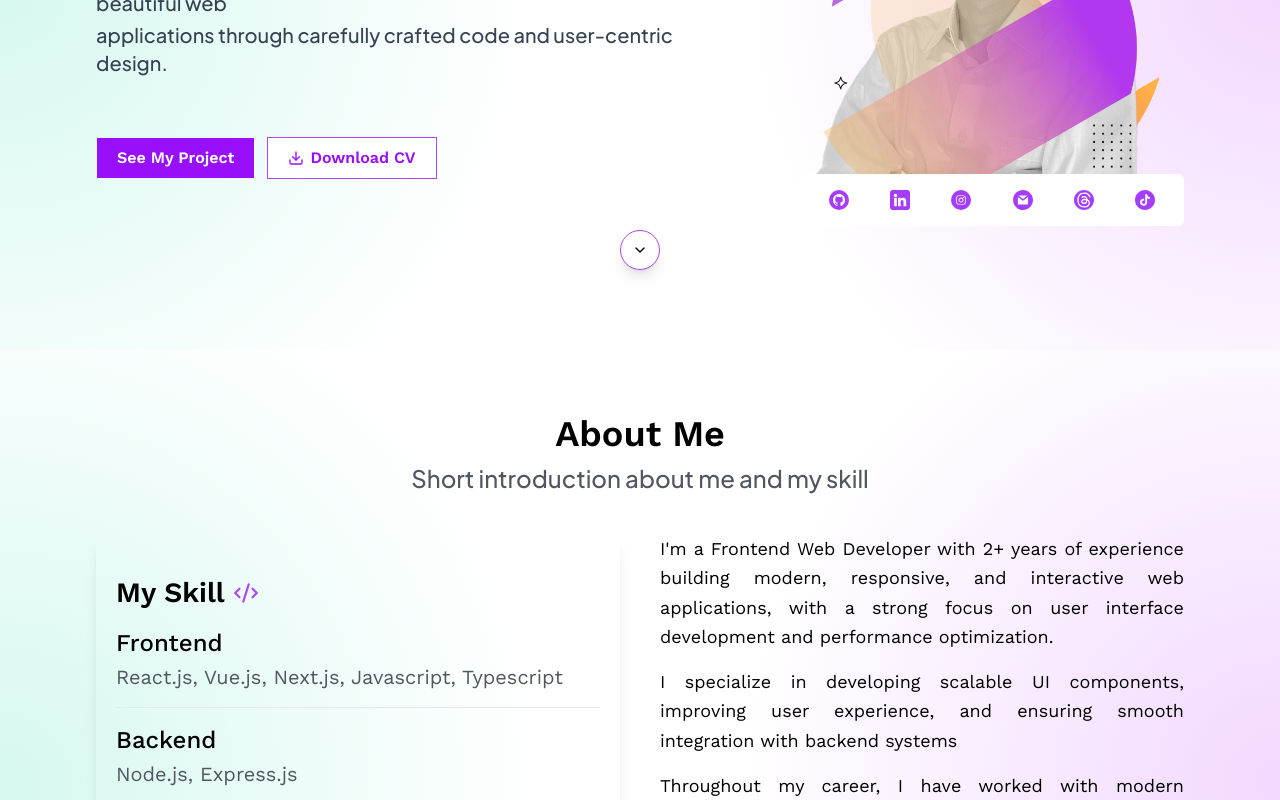
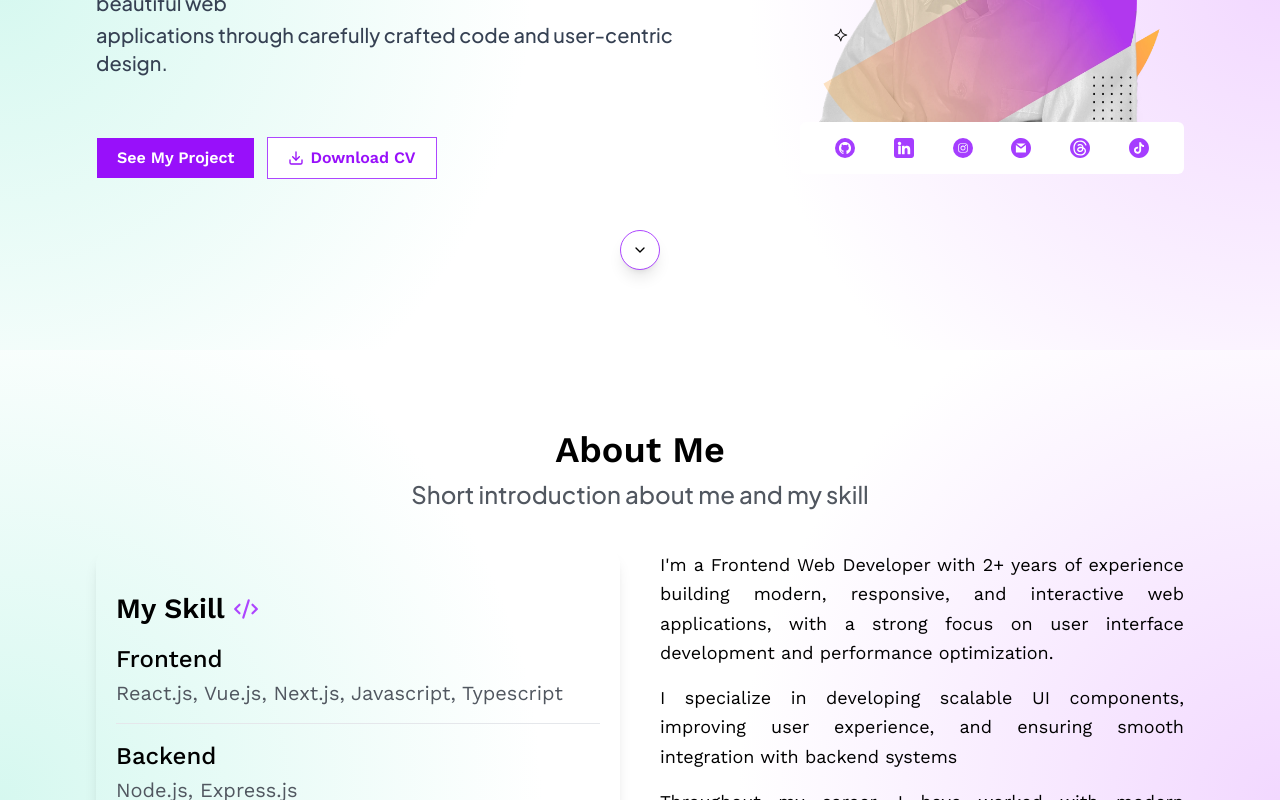
Before and after one commit to radenmasabdul/my-website, a Next.js app: page /en in a window 1280 px wide. Shown: the part 460-1260 px from the top of the page. Built offline with nearby package versions, Linux system fonts and the light colour scheme.

Commit message:
feat(layout): adjustment style layout

```diff
--- /dev/null
+++ b/components/features/Button.tsx
@@ -0,0 +1,80 @@
+"use client";
+
+import { Button } from "../ui/button";
+import { ChevronDown, Download, Phone } from "lucide-react";
+
+export function ButtonContact({ label }: { label: string }) {
+  return (
+    <Button
+      className="hidden lg:flex rounded-sm bg-purple-600 hover:opacity-80 p-5 text-sm transition whitespace-nowrap cursor-pointer"
+      onClick={() => window.open("https://wa.me/628988416727", "_blank")}
+    >
+      <Phone size={15} className="text-white" />
+      <span className="font-jakarta font-bold text-sm text-white">{label}</span>
+    </Button>
+  );
+}
+
+export function ButtonView({ label }: { label: string }) {
+  return (
+    <Button
+      className="rounded-none py-5 bg-purple-600 hover:opacity-80 px-5 transition cursor-pointer"
+      onClick={() =>
+        document
+          .getElementById("project")
+          ?.scrollIntoView({ behavior: "smooth" })
+      }
+    >
+      <span className="font-sans font-semibold text-xs md:text-sm lg:text-base text-white">
+        {label}
+      </span>
+    </Button>
+  );
+}
+
+export function ButtonDownload({ label }: { label: string }) {
+  const downloadCV = () => {
+    const link = document.createElement("a");
+    link.href = "/files/CV_ABDUL_RAHMAN_ALHAFIZH.pdf";
+    link.download = "CV_ABDUL_RAHMAN_ALHAFIZH.pdf";
+    link.click();
+  };
+
+  const downloadClass = `rounded-none py-5 border-purple-500 dark:border-purple-500 text-purple-500
+    hover:opacity-80 dark:hover:opacity-80 px-5 transition cursor-pointer`;
+
+  return (
+    <Button variant="outline" onClick={downloadCV} className={downloadClass}>
+      <Download size={15} className="text-purple-600 dark:text-white" />
+      <span className="font-sans font-semibold text-xs md:text-sm lg:text-base text-purple-600 dark:text-white">
+        {label}
+      </span>
+    </Button>
+  );
+}
+
+export function ButtonScrollDown() {
+  const chevronClass = `w-10 h-10 rounded-full flex items-center justify-center shadow-lg border-purple-500
+    bg-white dark:bg-[linear-gradient(135deg,#130428_0%,#251043_25%,#38126D_50%,#261045_75%,#190634_100%)]
+    hover:bg-purple-500 group transition cursor-pointer`;
+
+  return (
+    <div className="absolute bottom-3 md:bottom-40 lg:bottom-20 left-1/2 -translate-x-1/2 flex flex-col items-center gap-1">
+      <Button
+        variant="outline"
+        onClick={() =>
+          document
+            .getElementById("about")
+            ?.scrollIntoView({ behavior: "smooth" })
+        }
+        className={chevronClass}
+        aria-label="Scroll down"
+      >
+        <ChevronDown
+          size={20}
+          className="text-black dark:text-white group-hover:text-white transition"
+        />
+      </Button>
+    </div>
+  );
+}
--- /dev/null
+++ b/components/features/SocialBar.tsx
@@ -0,0 +1,49 @@
+import Image from "next/image";
+import Link from "next/link";
+import { StaticImageData } from "next/image";
+
+type SocialLink = {
+  href: string;
+  icon: StaticImageData | string;
+  alt: string;
+  external?: boolean;
+};
+
+type SocialBarProps = {
+  links: SocialLink[];
+  className?: string;
+  iconClassName?: string;
+  iconSize?: number;
+  withBackground?: boolean;
+};
+
+export default function SocialBar({
+  links,
+  className = "",
+  iconClassName = "",
+  iconSize = 20,
+  withBackground = true,
+}: SocialBarProps) {
+
+  const socialBarClass = `flex flex-row items-center justify-around p-4 w-full rounded-sm`
+  const bgClass = withBackground
+    ? `bg-white dark:bg-[linear-gradient(135deg,#130428_0%,#251043_25%,#38126D_50%,#261045_75%,#190634_100%)]`
+    : "";
+
+  return (
+    <div className={`${socialBarClass} ${bgClass} ${className}`}>
+      {links.map(({ href, icon, alt, external = true }) => (
+        <Link
+          key={alt}
+          href={href}
+          className={`hover:opacity-70 transition ${iconClassName}`}
+          {...(external
+            ? { target: "_blank", rel: "noopener noreferrer" }
+            : {})}
+        >
+          <Image src={icon} alt={alt} width={iconSize} height={iconSize} />
+        </Link>
+      ))}
+    </div>
+  );
+}
--- a/components/layout/Footer.tsx
+++ b/components/layout/Footer.tsx
@@ -1,15 +1,48 @@
 import { useTranslations } from "next-intl";
-import Image from "next/image";
-import Link from "next/link";
 import iconGithub from "@/public/icons/icon-github.svg";
 import iconInstagram from "@/public/icons/icon-instagram.svg";
 import iconLinkedIn from "@/public/icons/icon-linkedin.svg";
 import iconMail from "@/public/icons/icon-mail.svg";
 import iconThreads from "@/public/icons/icon-threads.svg";
 import iconTiktok from "@/public/icons/icon-tiktok.svg";
+import SocialBar from "../features/SocialBar";
 
 export default function Footer() {
   const t = useTranslations("footer");
+
+  const socialLinks = [
+    {
+      href: "https://github.com/radenmasabdul",
+      icon: iconGithub,
+      alt: "Github",
+    },
+    {
+      href: "https://linkedin.com/in/abdulrahmanalhafizh",
+      icon: iconLinkedIn,
+      alt: "LinkedIn",
+    },
+    {
+      href: "https://instagram.com/radenmasabdul",
+      icon: iconInstagram,
+      alt: "Instagram",
+    },
+    {
+      href: "mailto:abdul.tamsis@gmail.com",
+      icon: iconMail,
+      alt: "Mail",
+      external: false,
+    },
+    {
+      href: "https://threads.com/radenmasabdul",
+      icon: iconThreads,
+      alt: "Threads",
+    },
+    {
+      href: "https://tiktok.com/@sebariscode",
+      icon: iconTiktok,
+      alt: "TikTok",
+    },
+  ];
 
   const sectionClass = `footer-bg px-6 py-16 md:px-16 lg:px-20`;
   const headerClass = `flex flex-col justify-center items-center gap-2 mb-6 md:mb-10 text-black dark:text-white text-center
@@ -22,54 +55,12 @@ export default function Footer() {
         <p>{t("description")}</p>
       </div>
 
-      <div className="flex flex-row justify-center items-center gap-4">
-        <Link
-          href="https://github.com/radenmasabdul"
-          target="_blank"
-          rel="noopener noreferrer"
-          className="hover:opacity-70 transition"
-        >
-          <Image src={iconGithub} alt="Github" width={30} height={30} />
-        </Link>
-        <Link
-          href="https://linkedin.com/in/abdulrahmanalhafizh"
-          target="_blank"
-          rel="noopener noreferrer"
-          className="hover:opacity-70 transition"
-        >
-          <Image src={iconLinkedIn} alt="LinkedIn" width={30} height={30} />
-        </Link>
-        <Link
-          href="https://instagram.com/radenmasabdul"
-          target="_blank"
-          rel="noopener noreferrer"
-          className="hover:opacity-70 transition"
-        >
-          <Image src={iconInstagram} alt="Instagram" width={30} height={30} />
-        </Link>
-        <Link
-          href="mailto:abdul.tamsis@gmail.com"
-          className="hover:opacity-70 transition"
-        >
-          <Image src={iconMail} alt="Mail" width={30} height={30} />
-        </Link>
-        <Link
-          href="https://threads.com/radenmasabdul"
-          target="_blank"
-          rel="noopener noreferrer"
-          className="hover:opacity-70 transition"
-        >
-          <Image src={iconThreads} alt="Threads" width={30} height={30} />
-        </Link>
-        <Link
-          href="https://tiktok.com/@sebariscode"
-          target="_blank"
-          rel="noopener noreferrer"
-          className="hover:opacity-70 transition"
-        >
-          <Image src={iconTiktok} alt="TikTok" width={30} height={30} />
-        </Link>
-      </div>
+      <SocialBar
+        links={socialLinks}
+        iconSize={30}
+        withBackground={false}
+        className="justify-center w-auto gap-4"
+      />
     </section>
   );
 }
--- a/components/sections/AboutSection.tsx
+++ b/components/sections/AboutSection.tsx
@@ -43,7 +43,7 @@ export default function AboutSection() {
     t("description.paragraph-5"),
   ];
 
-  const sectionClass = `about-bg px-6 py-16 md:px-16 lg:px-24`;
+  const sectionClass = `about-bg px-6 py-4 lg:py-20 md:px-16 lg:px-24`;
   const headerClass = `flex flex-col justify-center items-center gap-2 mb-6 md:mb-10 text-black dark:text-white text-center`;
   const contentClass = `grid grid-cols-1 lg:grid-cols-2 gap-6 lg:gap-10 mx-auto`
   const cardClass = `w-full p-5 shadow-lg border-none rounded-xl order-2 lg:order-1 dark:bg-transparent`;
--- a/components/sections/ExperienceSection.tsx
+++ b/components/sections/ExperienceSection.tsx
@@ -4,7 +4,7 @@ import sisiImage from "@/public/images/image-sisi.svg";
 import igloImage from "@/public/images/image-iglo.svg";
 import jsdImage from "@/public/images/image-jsd.svg";
 import zicareImage from "@/public/images/image-zi.svg";
-import Download from "../features/Download";
+import { ButtonDownload } from "../features/Button";
 
 export default function ExperienceSection() {
   const t = useTranslations("experience");
@@ -16,7 +16,7 @@ export default function ExperienceSection() {
     { src: zicareImage, alt: "Zi.Care" },
   ];
 
-  const sectionClass = `experience-bg px-6 py-16 md:px-16 lg:px-24`;
+  const sectionClass = `experience-bg px-6 py-20 md:px-16 lg:px-24`;
   const headerClass = `flex flex-col justify-center items-center gap-2 mb-6 md:mb-10 text-black dark:text-white text-center`;
   const expClass = `w-full mx-auto rounded-2xl md:rounded-3xl px-4 py-6 md:px-10 md:py-10 shadow-xl
     bg-[linear-gradient(135deg,#130428_0%,#251043_25%,#38126D_50%,#261045_75%,#190634_100%)]`;
@@ -63,7 +63,7 @@ export default function ExperienceSection() {
       </div>
 
       <div className="flex justify-center mt-8 md:mt-10">
-        <Download label={t("button.download")} />
+        <ButtonDownload label={t("button.download")} />
       </div>
     </section>
   );
--- a/components/sections/HeroSection.tsx
+++ b/components/sections/HeroSection.tsx
@@ -1,19 +1,51 @@
 import Image from "next/image";
-import Link from "next/link";
 import { useTranslations } from "next-intl";
 import ProfileImage from "@/public/images/profile.webp";
-import { Button } from "../ui/button";
-import Download from "../features/Download";
-import ScrollDown from "../features/ScrollDown";
 import iconGithub from "@/public/icons/icon-github.svg";
 import iconInstagram from "@/public/icons/icon-instagram.svg";
 import iconLinkedIn from "@/public/icons/icon-linkedin.svg";
 import iconMail from "@/public/icons/icon-mail.svg";
 import iconThreads from "@/public/icons/icon-threads.svg";
 import iconTiktok from "@/public/icons/icon-tiktok.svg";
+import { ButtonView, ButtonDownload, ButtonScrollDown } from "../features/Button";
+import SocialBar from "../features/SocialBar";
 
 export default function HeroSection() {
   const t = useTranslations("content");
+
+  const socialLinks = [
+    {
+      href: "https://github.com/radenmasabdul",
+      icon: iconGithub,
+      alt: "Github",
+    },
+    {
+      href: "https://linkedin.com/in/abdulrahmanalhafizh",
+      icon: iconLinkedIn,
+      alt: "LinkedIn",
+    },
+    {
+      href: "https://instagram.com/radenmasabdul",
+      icon: iconInstagram,
+      alt: "Instagram",
+    },
+    {
+      href: "mailto:abdul.tamsis@gmail.com",
+      icon: iconMail,
+      alt: "Mail",
+      external: false,
+    },
+    {
+      href: "https://threads.com/radenmasabdul",
+      icon: iconThreads,
+      alt: "Threads",
+    },
+    {
+      href: "https://tiktok.com/@sebariscode",
+      icon: iconTiktok,
+      alt: "TikTok",
+    },
+  ];
 
   const sectionClass = `hero-bg relative w-full min-h-[calc(100vh-64px)] flex flex-col-reverse md:flex-row items-center
     p-4 md:px-10 md:py-8 lg:px-24 lg:py-20 gap-4 md:gap-8 lg:gap-16`;
@@ -24,14 +56,9 @@ export default function HeroSection() {
   const descClass = `space-y-1 text-sm md:text-base lg:text-xl font-jakarta font-medium
     text-gray-700 dark:text-white`;
 
-  const socialbarClass = `absolute left-1/2 -translate-x-1/2 flex flex-row items-center justify-around
-    bg-white dark:bg-[linear-gradient(135deg,#130428_0%,#251043_25%,#38126D_50%,#261045_75%,#190634_100%)]
-    px-4 py-4 gap-3 md:gap-4 w-full rounded-sm`;
-
   return (
     <section className={sectionClass}>
       <div className="flex-1 flex flex-col items-center text-center md:items-start md:text-left gap-5">
-
         <div className="flex flex-col gap-4 lg:gap-8">
           <div className={headingClass}>
             <p>{t("title")}</p>
@@ -46,18 +73,13 @@ export default function HeroSection() {
         </div>
 
         <div className="flex flex-row gap-3 py-5 lg:py-10">
-          <Button className="rounded-none py-5 bg-purple-600 hover:opacity-80 px-5 transition cursor-pointer">
-            <span className="font-sans font-semibold text-xs md:text-sm lg:text-base text-white">
-              {t("button.view")}
-            </span>
-          </Button>
-
-          <Download label={t("button.download")} />
+          <ButtonView label={t("button.view")} />
+          <ButtonDownload label={t("button.download")} />
         </div>
       </div>
 
       <div className="shrink-0 relative w-56 md:w-72 lg:w-96 pb-20 md:pb-20 lg:pb-0">
-        <div className="relative w-56 h-56 md:w-72 md:h-72 lg:w-96 lg:h-96 overflow-hidden">
+        <div className="relative w-56 h-56 mb-0 md:w-72 md:h-72 lg:w-96 lg:h-96 lg:mb-24 overflow-hidden">
           <Image
             src={ProfileImage}
             alt="profile-image"
@@ -69,28 +91,14 @@ export default function HeroSection() {
           />
         </div>
 
-        <div className={socialbarClass}>
-          <Link href="https://github.com/radenmasabdul" target="_blank" rel="noopener noreferrer" className="hover:opacity-70 transition">
-            <Image src={iconGithub} alt="Github" width={20} height={20} />
-          </Link>
-          <Link href="https://linkedin.com/in/abdulrahmanalhafizh" target="_blank" rel="noopener noreferrer" className="hover:opacity-70 transition">
-            <Image src={iconLinkedIn} alt="LinkedIn" width={20} height={20} />
-          </Link>
-          <Link href="https://instagram.com/radenmasabdul" target="_blank" rel="noopener noreferrer" className="hover:opacity-70 transition">
-            <Image src={iconInstagram} alt="Instagram" width={20} height={20} />
-          </Link>
-          <Link href="mailto:abdul.tamsis@gmail.com" className="hover:opacity-70 transition">
-            <Image src={iconMail} alt="Mail" width={20} height={20} />
-          </Link>
-          <Link href="https://threads.com/radenmasabdul" target="_blank" rel="noopener noreferrer" className="hover:opacity-70 transition">
-            <Image src={iconThreads} alt="Threads" width={20} height={20} />
-          </Link>
-          <Link href="https://tiktok.com/@sebariscode" target="_blank" rel="noopener noreferrer" className="hover:opacity-70 transition">
-            <Image src={iconTiktok} alt="TikTok" width={20} height={20} />
-          </Link>
-        </div>
+        <SocialBar
+          links={socialLinks}
+          className="absolute bottom-7 lg:bottom-12 left-1/2 -translate-x-1/2"
+          iconSize={20}
+        />
       </div>
-      <ScrollDown />
+
+      <ButtonScrollDown />
     </section>
   );
 }
--- a/components/sections/ProjectSection.tsx
+++ b/components/sections/ProjectSection.tsx
@@ -82,7 +82,7 @@ const PORTFOLIO_META: Record<string, RawProject> = {
     image: birthdayImage,
     tags: ["React.js", "Typescript", "Tailwind CSS"],
     category: "Personal",
-    projectUrl: "https://hp-law.vercel.app/",
+    projectUrl: "https://birthday-beige-psi.vercel.app/",
   },
   fifth: {
     image: pokedexImage,
@@ -128,7 +128,7 @@ export default function ProjectSection() {
     true,
   );
 
-  const sectionClass = `project-bg px-6 py-16 md:px-16 lg:px-24`;
+  const sectionClass = `project-bg px-6 py-20 md:px-16 lg:px-24`;
   const headerClass = `flex flex-col justify-center items-center gap-2 mb-8 md:mb-12 text-black dark:text-white text-center`;
 
   return (
--- a/components/sections/SebarisCodeSection.tsx
+++ b/components/sections/SebarisCodeSection.tsx
@@ -12,7 +12,7 @@ import iconTiktok from "@/public/icons/icon-tiktok.svg";
 
 export default function SebarisCodeSection() {
   const t = useTranslations("sc");
-  const sectionClass = `sc-bg px-6 py-16 md:px-16 lg:px-24`;
+  const sectionClass = `sc-bg px-6 py-20 md:px-16 lg:px-24`;
   const contentClass = `grid grid-cols-1 lg:grid-cols-2 gap-6 lg:gap-10 mx-auto`;
   const leftContentClass = `relative flex justify-center lg:justify-start min-h-105 md:min-h-120 lg:min-h-130`;
 
```
Also changed, not shown: components/layout/Navbar.tsx (+6 -25 lines).
